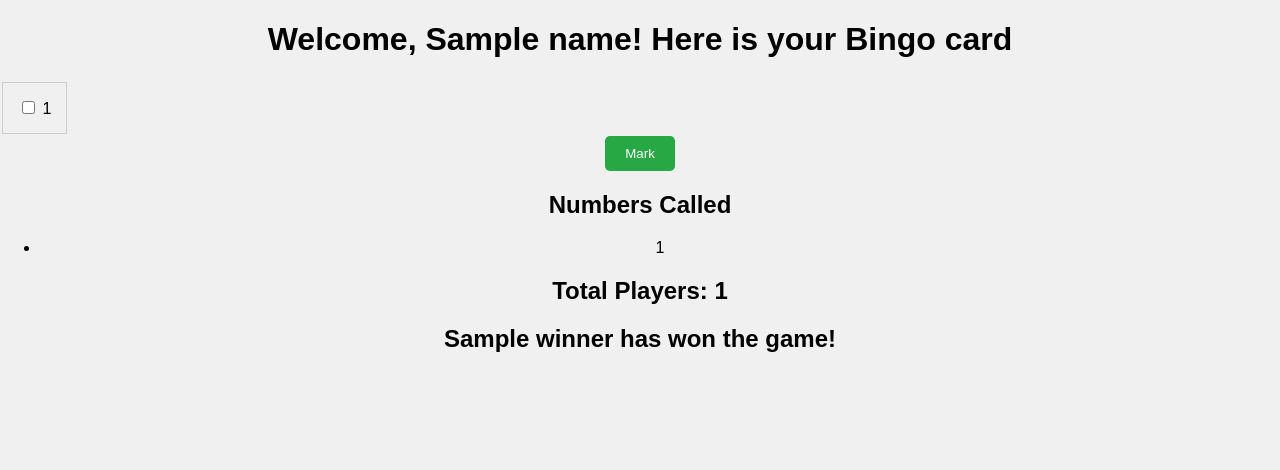
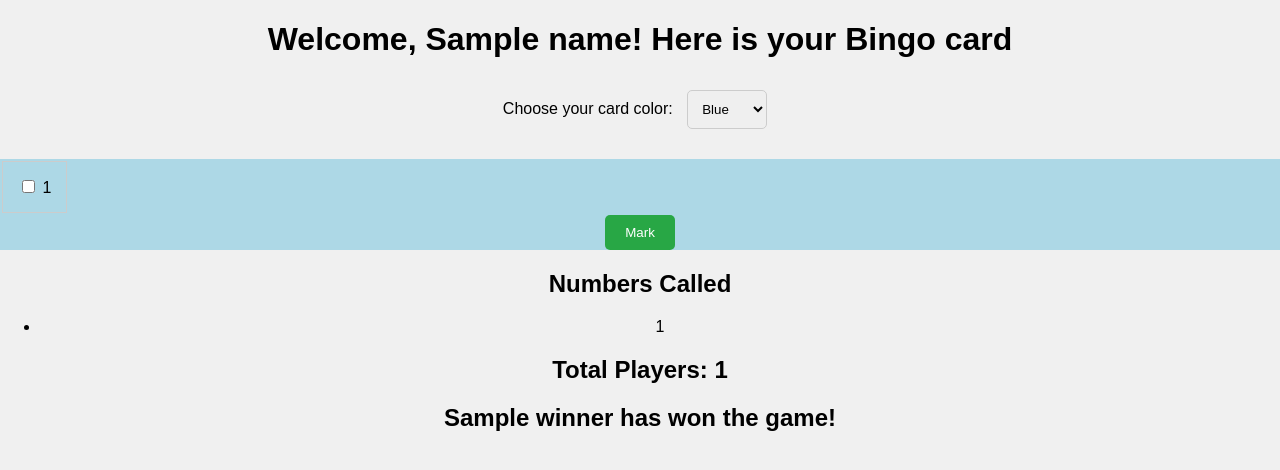
Before and after one commit to Mudassaryousaf/Bingo-game-test, a Flask app: template templates/bingo.html in a window 1280 px wide. Shown: the top 470 px of the page. Run offline with Flask 2, Linux system fonts and the light colour scheme; the template is opened without the code that fills it: most values are stand-ins (such as "Sample title", 1, 10 or a date in 2020).

Commit message:
Update bingo.html

```diff
--- a/templates/bingo.html
+++ b/templates/bingo.html
@@ -9,8 +9,14 @@
 <body>
     <h1>Welcome, {{ name }}! Here is your Bingo card</h1>
 
-    <div class="bingo-card">
-        <form method="POST" action="{{ url_for('mark') }}">
+    <form method="POST" action="{{ url_for('mark') }}">
+        <label for="color">Choose your card color:</label>
+        <select id="color" name="color" onchange="changeColor(this.value)">
+            <option value="blue">Blue</option>
+            <option value="green">Green</option>
+        </select>
+
+        <div class="bingo-card" id="bingoCard" style="background-color: lightblue;">
             <table>
                 {% for number in card %}
                 <tr>
@@ -23,8 +29,8 @@
                 {% endfor %}
             </table>
             <input type="submit" value="Mark">
-        </form>
-    </div>
+        </div>
+    </form>
 
     <h2>Numbers Called</h2>
     <ul>
@@ -41,5 +47,11 @@
     <h2>{{ winner }} has won the game!</h2>
     {% endif %}
 
+    <script>
+        function changeColor(color) {
+            document.getElementById('bingoCard').style.backgroundColor = color;
+        }
+    </script>
+
 </body>
 </html>
```
